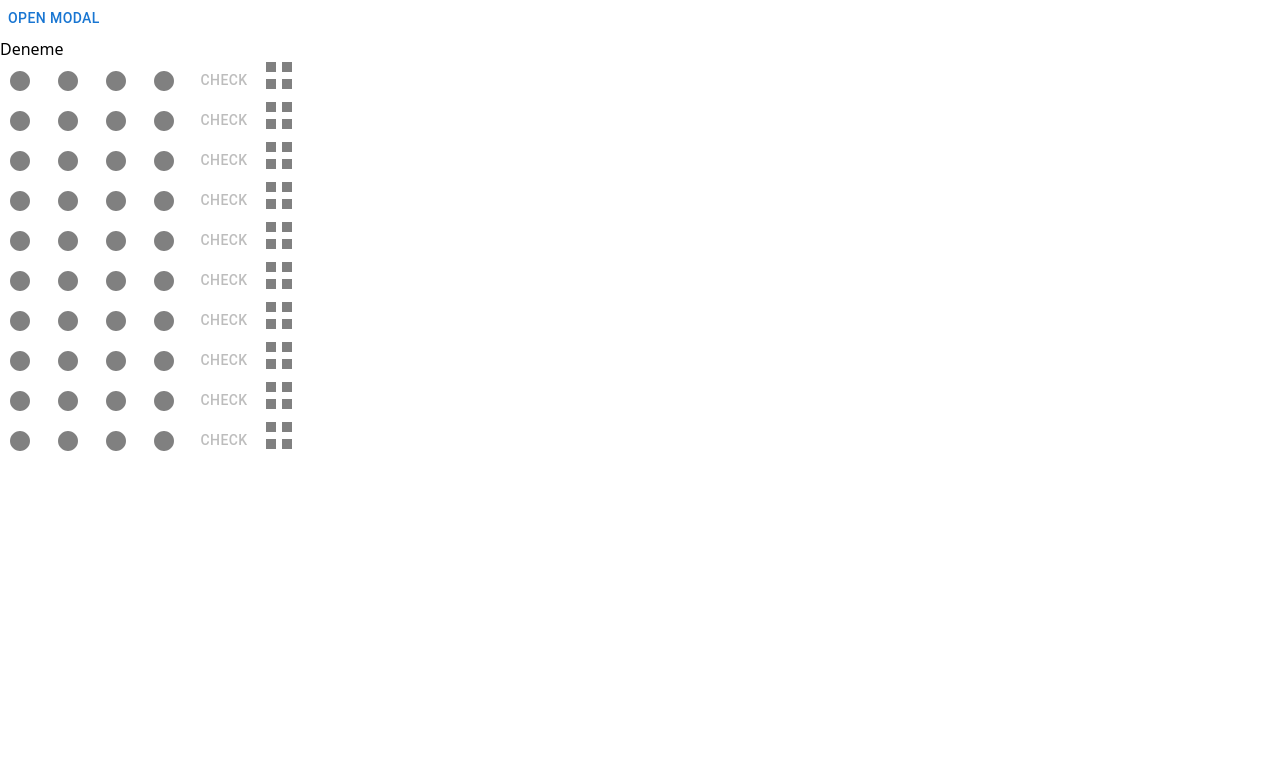
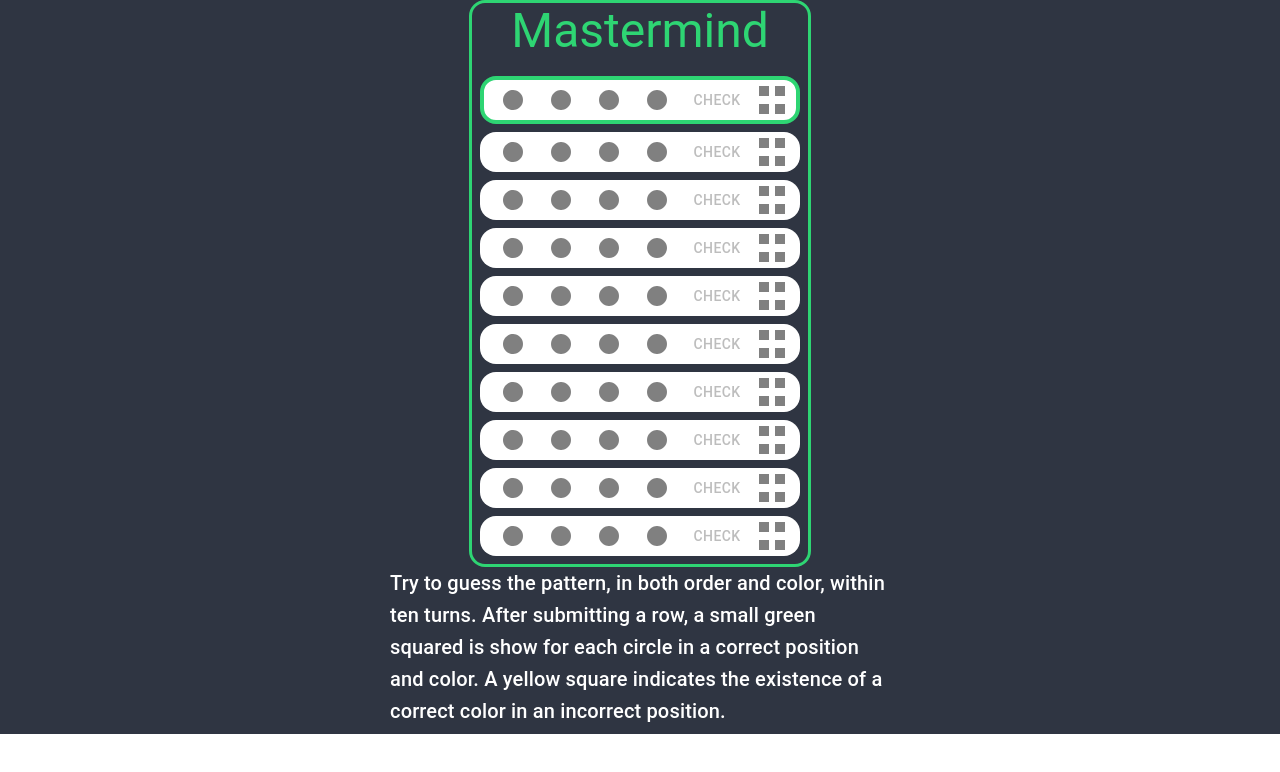
Before and after one commit to emerymastering/quadrangle-group-project, a React (Create React App) app: page /Edip in a window 1280 px wide. Shown: the top 772 px of the page. Built offline with nearby package versions, Linux system fonts and the light colour scheme.

Commit message:
finished

```diff
--- a/src/components/RoundComponent.js
+++ b/src/components/RoundComponent.js
@@ -83,9 +83,27 @@ export const RoundComponent = (props) => {
       setPinArray([...pinArray]);
     }
   };
-
+  const commonStyles = {
+    bgcolor: "background.paper",
+    m: 1,
+    width: "20rem",
+  };
   return (
-    <Stack disabled={true} direction="row" spacing={1}>
+    <Stack
+      sx={{
+        ...commonStyles,
+        border: turn ? 4 : 0,
+        borderRadius: "16px",
+        borderColor: "#2ed573",
+        display: "flex",
+        alignContent: "flex-end",
+        justifyContent: "center",
+        alignItems: "center",
+      }}
+      disabled={true}
+      direction="row"
+      spacing={1}
+    >
       <Stack direction="row" spacing={1}>
         {pinArray.map((item, index) => {
           return (
--- a/src/pages/Edip.js
+++ b/src/pages/Edip.js
@@ -1,7 +1,7 @@
 import { RoundComponent } from "../components";
 import { COLORS, ROUNDS } from "../config/MasterMindConfig";
 import { useState, useEffect } from "react";
-import { Modal, Button, Box } from "@mui/material";
+import { Modal, Box } from "@mui/material";
 import Typography from "@mui/material/Typography";
 import EmojiEventsIcon from "@mui/icons-material/EmojiEvents";
 import SentimentVeryDissatisfiedIcon from "@mui/icons-material/SentimentVeryDissatisfied";
@@ -36,10 +36,10 @@ export const Edip = () => {
     for (let i = 0; i < 4; i++) {
       codeArray.push(colors[Math.floor(Math.random() * 4)]);
     }
-    console.log(codeArray);
+    console.log("code Array", codeArray);
     return codeArray;
   };
-  const code = createCode();
+  const [code, setCode] = useState(createCode());
 
   const startGame = (rounds) => {
     let array = [];
@@ -73,6 +73,7 @@ export const Edip = () => {
     restart();
   };
   const restart = () => {
+    setCode(createCode());
     setRoundArray([]);
     setCurrentTurn(0);
   };
@@ -82,10 +83,28 @@ export const Edip = () => {
   }, [rounds]);
 
   return (
+    <div
+      style={{
+        flexDirection: "column",
+        alignSelf: "center",
+        alignItems: "center",
+        display: "flex",
+        backgroundColor: "#2f3542",
+      }}
+    >
+      <div style={{ border: "3px solid #2ed573", borderRadius: "16px" }}>
         <div>
+          <Box sx={{}}>
+            <Typography
+              variant="h3"
+              align="center"
+              color={"#2ed573"}
+              gutterBottom
+            >
+              Mastermind
+            </Typography>
+          </Box>
           <div>
-        <div>
-          <Button onClick={handleOpen}>Open modal</Button>
             <Modal
               open={open}
               onClose={handleClose}
@@ -121,14 +140,6 @@ export const Edip = () => {
               </Box>
             </Modal>
           </div>
-
-        <button
-          onClick={() => {
-            startGame(rounds);
-          }}
-        >
-          Deneme
-        </button>
         </div>
         {roundArray.map((itemIndex) => {
           return (
@@ -142,5 +153,14 @@ export const Edip = () => {
           );
         })}
       </div>
+      <Box visibility={false} sx={{ width: "500px" }}>
+        <Typography color={"white"} variant="h6" gutterBottom>
+          Try to guess the pattern, in both order and color, within ten turns.
+          After submitting a row, a small green squared is show for each circle
+          in a correct position and color. A yellow square indicates the
+          existence of a correct color in an incorrect position.
+        </Typography>
+      </Box>
+    </div>
   );
 };
```
Lines whose indentation alone changed are shown as unchanged.
